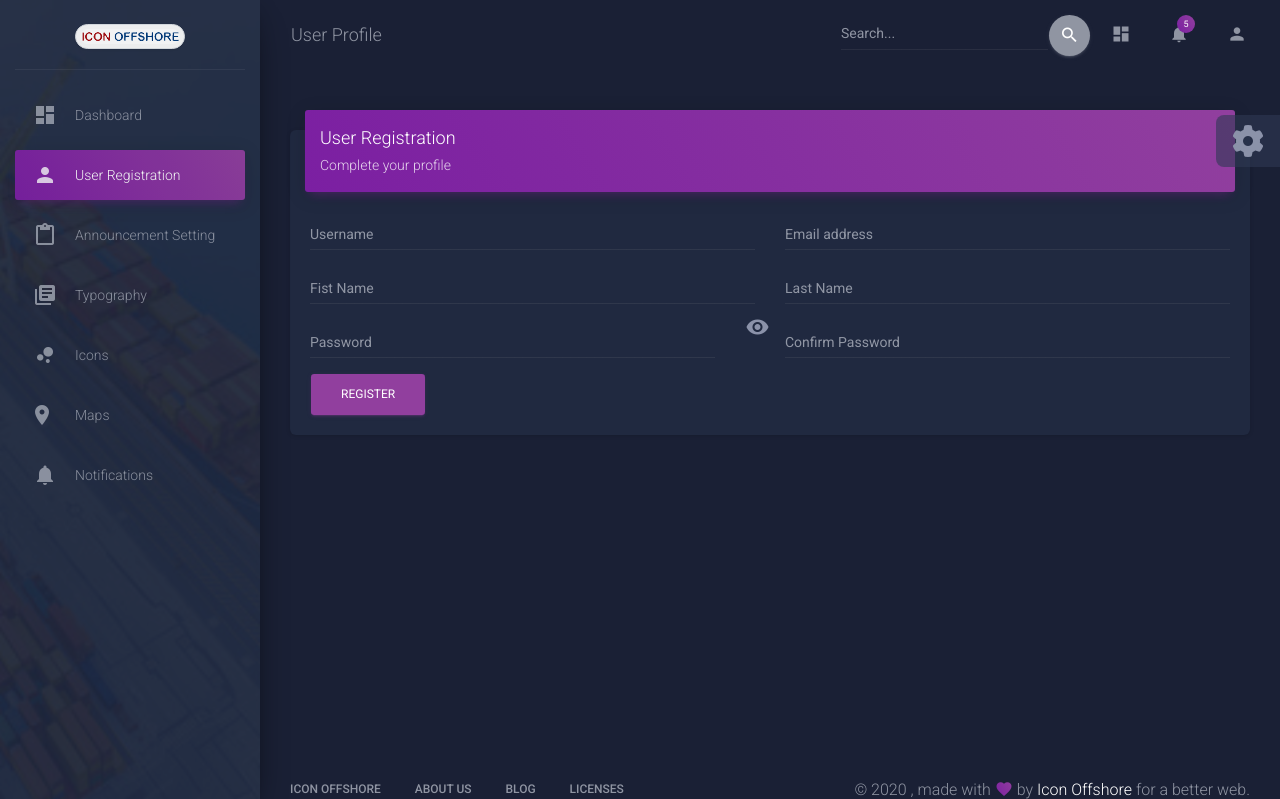
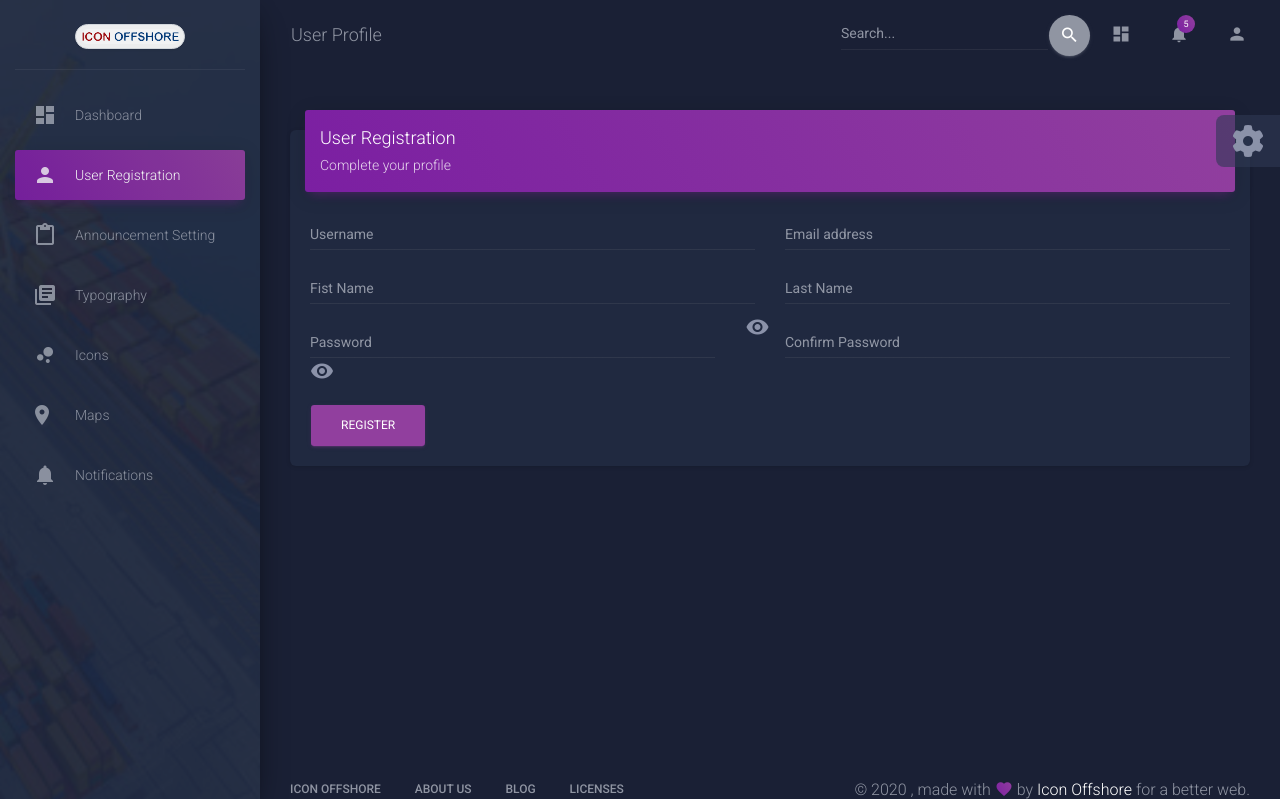
Before and after one commit to gunbladeii/iconoffshore-project, a PHP site: page /user.php in a window 1280 px wide. Shown: the top 799 px of the page. Run offline with PHP 8.4, Linux system fonts and the light colour scheme; some libraries are stand-ins or nearby versions.

Commit message:
Update user.php

```diff
--- a/user.php
+++ b/user.php
@@ -204,6 +204,7 @@
                               <div class="form-group">
                                 <label class="bmd-label-floating">Password</label>
                                 <input type="password" class="form-control" id="txtPassword">
+                                <span onclick="togglePassword()" class="material-icons">visibility</span>
                               </div>
                           </div>
                           <div class="col-md-1">
```
